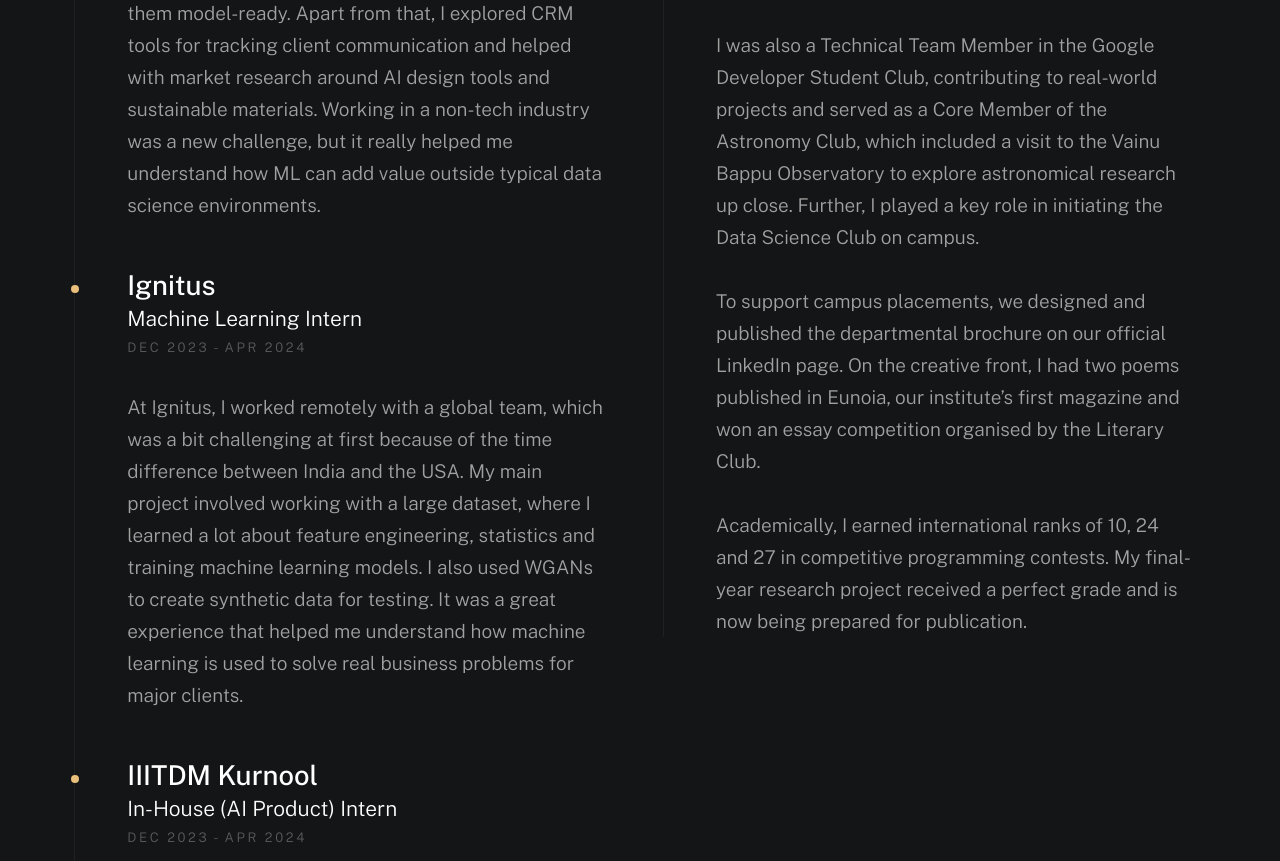
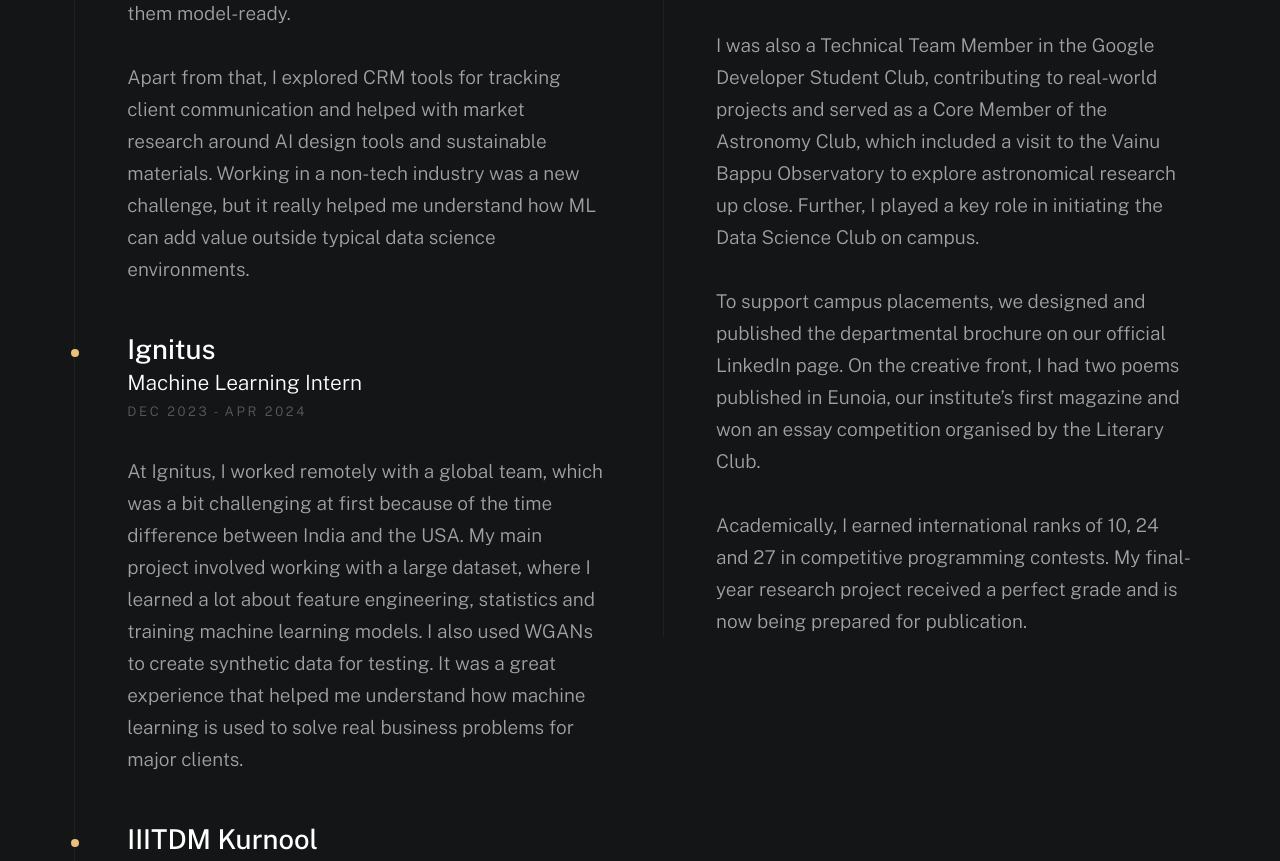
Before and after one commit to Aditya-S09/portfolio, a plain HTML site: page index.html in a window 1280 px wide. Shown: the part 2870-3731 px from the top of the page. Drawn offline with nearby package versions, Linux system fonts and the light colour scheme; a web font is replaced by a local one.

Commit message:
Update index.html

```diff
--- a/index.html
+++ b/index.html
@@ -181,7 +181,7 @@
                                 </div>
                                 <div class="timeline__desc">
                                     <p>At RN Architects, I worked as an AI Engineer for a year, where I got to apply machine learning to solve real business problems in the architecture domain. My main project involved building an ML model that could predict project cost and time duration based on inputs like area, complexity and materials. It’s used internally by the team to make quick estimates for new clients.
-I also created a data collection and preprocessing pipeline to organise messy project records and make them model-ready. Apart from that, I explored CRM tools for tracking client communication and helped with market research around AI design tools and sustainable materials. Working in a non-tech industry was a new challenge, but it really helped me understand how ML can add value outside typical data science environments. </p>
+I also created a data collection and preprocessing pipeline to organise messy project records and make them model-ready.</p> <p> Apart from that, I explored CRM tools for tracking client communication and helped with market research around AI design tools and sustainable materials. Working in a non-tech industry was a new challenge, but it really helped me understand how ML can add value outside typical data science environments. </p>
                                 </div>
                             </div>
 
```
